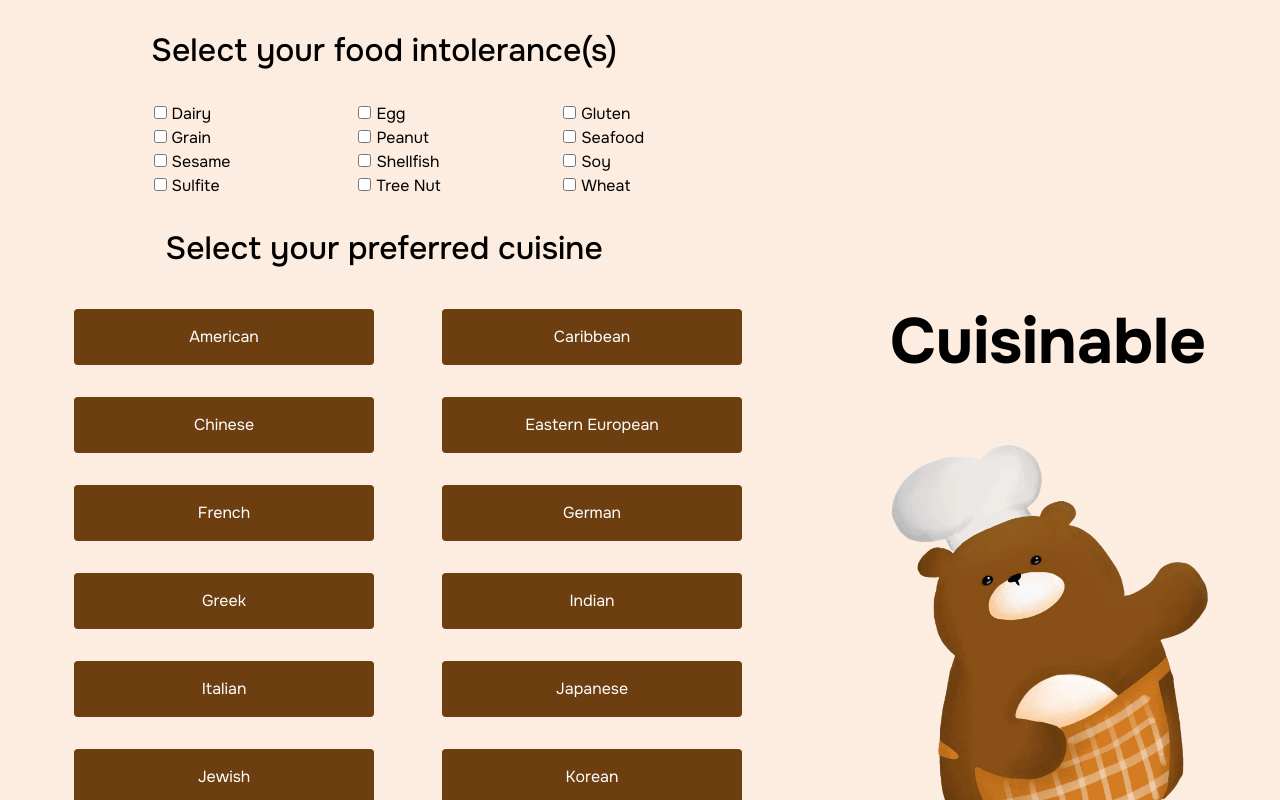
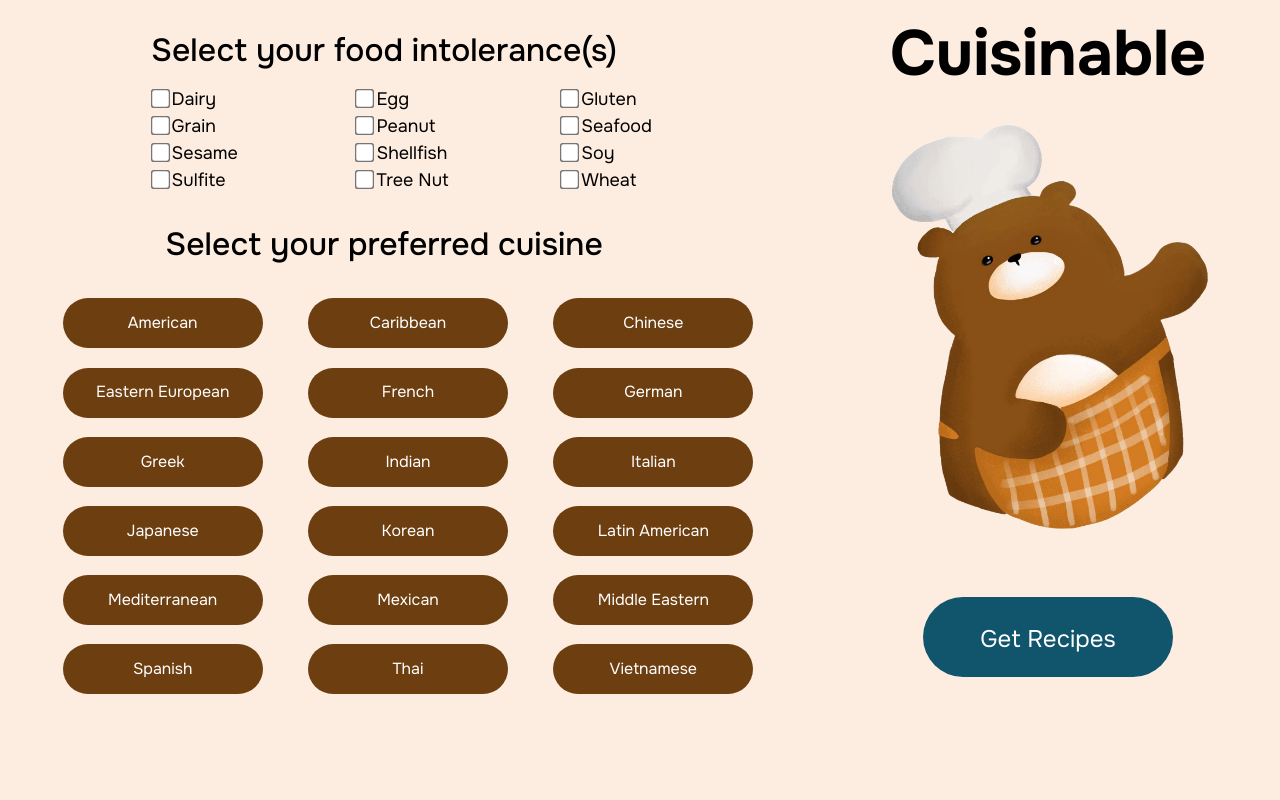
Before and after one commit to steph-xue/Cuisinable, a React (Vite) app: page / in a window 1280 px wide. Both pictures are taken after a click on the button "Get Started". Shown: the top 800 px of the page. Built offline with nearby package versions, Linux system fonts and the light colour scheme.

Commit message:
edit selector page

```diff
--- a/src/client/App.scss
+++ b/src/client/App.scss
@@ -39,12 +39,17 @@ body {
 }
 
 .button:hover {
-  background-color: #735232;
+  background-color: #995b1d;
 }
 
 .bear {
   height: 25em;
   margin-top: -2em;
+  transition: transform 0.5s ease-in-out;
+}
+
+.bear:hover {
+  transform: scale(1.1);
 }
 
 .landing-description {
@@ -65,7 +70,9 @@ body {
 
 .selector-intolerances {
   color: black;
-  margin-block: 1em;
+  margin-top: 1em;
+  margin-bottom: 0.5em;
+  // margin-block: 0.5em;
 }
 
 .selector-intolerances-form {
@@ -73,10 +80,18 @@ body {
   grid-template-columns: 1fr 1fr 1fr;
   justify-items: left;
   padding-left: 12vw;
+  font-size: 18px;
 }
 
 .selector-intolerances-form input[type="checkbox"] {
+  transform: scale(1.5);
   margin-right: 5px;
+}
+
+.selector-intolerances-form input[type="checkbox"]:checked {
+  background-color: green; /* changes background when checked */
+  border-color: green; /* changes the border to green */
+  accent-color: green; /* modern browsers (Chrome, Edge) support this for styling checkboxes */
 }
 
 .selector-cuisines {
@@ -86,45 +101,66 @@ body {
 
 .selector-container {
   display: grid;
-  grid-template-columns: 1fr 1fr;
+  grid-template-columns: 1fr 1fr 1fr;
   gap: 1em;
   margin-left: 3em;
+  margin-bottom: 2em;
 }
 
 .btn-select-cuisine {
   background-color: #6C3E10;
-  width: 300px;
+  width: 200px;
+  height: 50px;
   color: white;
   font-size: 1em;
-  padding: 1em 2em;
+  padding: 0.8em 0.5em;
   border: none;
-  margin-block: 0.5em;
+  margin-block: 0.1em;
+  border-radius: 1.8em;
   cursor: pointer;
 }
 
 .btn-select-cuisine:hover {
-  background-color: #735232;
+  background-color: #995b1d;
   color: white;
 }
 
 .btn-check:checked + .btn-select-cuisine {
-  background-color: #5c5c5c;
+  background-color: #995b1d;
   color: white;
 }
 
+.button-get-recipes {
+  width: 250px;
+  height: 80px;
+  font-size: 1.5em;
+  background-color: rgb(16, 85, 108);
+}
+
+.button-get-recipes:hover {
+  background-color: rgb(22, 111, 141);
+}
+
 .selector-bear {
-  padding-top: 15em;
+  padding: 0;
+  margin: 0;
 }
 
 .selector-bear-image {
   width: 35em;
-  margin-top: -3em;
+  margin-top: -5em;
+  margin-bottom: -2em;
+  transition: transform 0.5s ease-in-out;
+}
+
+.selector-bear-image:hover {
+  transform: scale(1.1);
 }
 
 .selector-bear-title {
   font-size: 4em;
   font-weight: 700;
-  margin-top: 1em;
+  margin-top: 2vh;
 }
 
 .meals-title {
--- a/src/client/components/Meals.jsx
+++ b/src/client/components/Meals.jsx
@@ -33,25 +33,26 @@ function Meals(props) {
     }
 
     const mealElements = props.recipes.map((meal, index) => {
-        const recipeInstructions = meal.analyzedInstructions.map((instruction, instIndex) => {
-            const steps = instruction.steps.map((step, stepIndex) => (
-                <li key={stepIndex}>{step.step}</li>
-            ));
+        // Safely access the first instruction object if it exists
+        const firstInstruction = meal.analyzedInstructions[0];
 
-            return (
-                <div key={instIndex} className="recipe-instructions">
-                    <h3 className="recipe-instructions-title">Instructions</h3>
-                    <ol className="recipe-instructions-steps">{steps}</ol>
-                </div>
-            );
-        });
+        const recipeInstructions = firstInstruction ? (
+            <div className="recipe-instructions" key={0}>
+                <h3 className="recipe-instructions-title">Instructions</h3>
+                <ol className="recipe-instructions-steps">
+                    {firstInstruction.steps.map((step, stepIndex) => (
+                        <li key={stepIndex}>{step.step}</li>
+                    ))}
+                </ol>
+            </div>
+        ) : null; // Return null if there is no instruction
 
-        const recipeIngredients = meal.analyzedInstructions.map((instruction, instIndex) => {
+        const recipeIngredients = firstInstruction ? (() => {
             // Use a Set to store unique ingredient names
             const uniqueIngredients = new Set();
 
-            // Extract ingredients from the steps of the instruction
-            instruction.steps.forEach((step) => {
+            // Extract ingredients from the steps of the first instruction
+            firstInstruction.steps.forEach((step) => {
                 step.ingredients.forEach((ingredient) => {
                     uniqueIngredients.add(ingredient.name);
                 });
@@ -63,7 +64,7 @@ function Meals(props) {
             ));
 
             return (
-                <div key={instIndex} className="recipe-ingredients">
+                <div key={0} className="recipe-ingredients">
                     <h3 className="recipe-ingredients-title">Ingredients</h3>
                     <ul className="recipe-ingredients-list">
                         <div className="recipe-ingredients-list-box">
@@ -72,7 +73,7 @@ function Meals(props) {
                     </ul>
                 </div>
             );
-        });
+        })() : null; // Return null if there is no instruction
 
         return (
             <div key={index} className="meal-card" onClick={() => toggleRecipes(meal.image, meal.title, meal.summary, recipeInstructions, recipeIngredients)}>
--- a/src/client/components/Selector.jsx
+++ b/src/client/components/Selector.jsx
@@ -100,10 +100,6 @@ function Selector(props) {
                             <label className="btn btn-select-cuisine" htmlFor="japanese">Japanese</label>
                         </div>
                         <div>
-                            <input type="radio" className="btn-check" id="jewish" name="cuisine-answer" value="jewish" onChange={props.saveUserCuisine}/>
-                            <label className="btn btn-select-cuisine" htmlFor="jewish">Jewish</label>
-                        </div>
-                        <div>
                             <input type="radio" className="btn-check" id="korean" name="cuisine-answer" value="korean" onChange={props.saveUserCuisine}/>
                             <label className="btn btn-select-cuisine" htmlFor="korean">Korean</label>
                         </div>
@@ -137,11 +133,11 @@ function Selector(props) {
                         </div>
                     </div>
                 </form>
-            <button className="button" onClick={() => {props.getMeals(); props.fetchMealSelections()}}>Get Recipes</button>
         </div>
         <div className="selector-bear">
             <h1 className="selector-bear-title">Cuisinable</h1>
             <img className="selector-bear-image" src="/images/bear-chef.png" alt="bear chef" />
+            <button className="button button-get-recipes" onClick={() => {props.getMeals(); props.fetchMealSelections()}}>Get Recipes</button>
         </div>
 
     </div>
```
